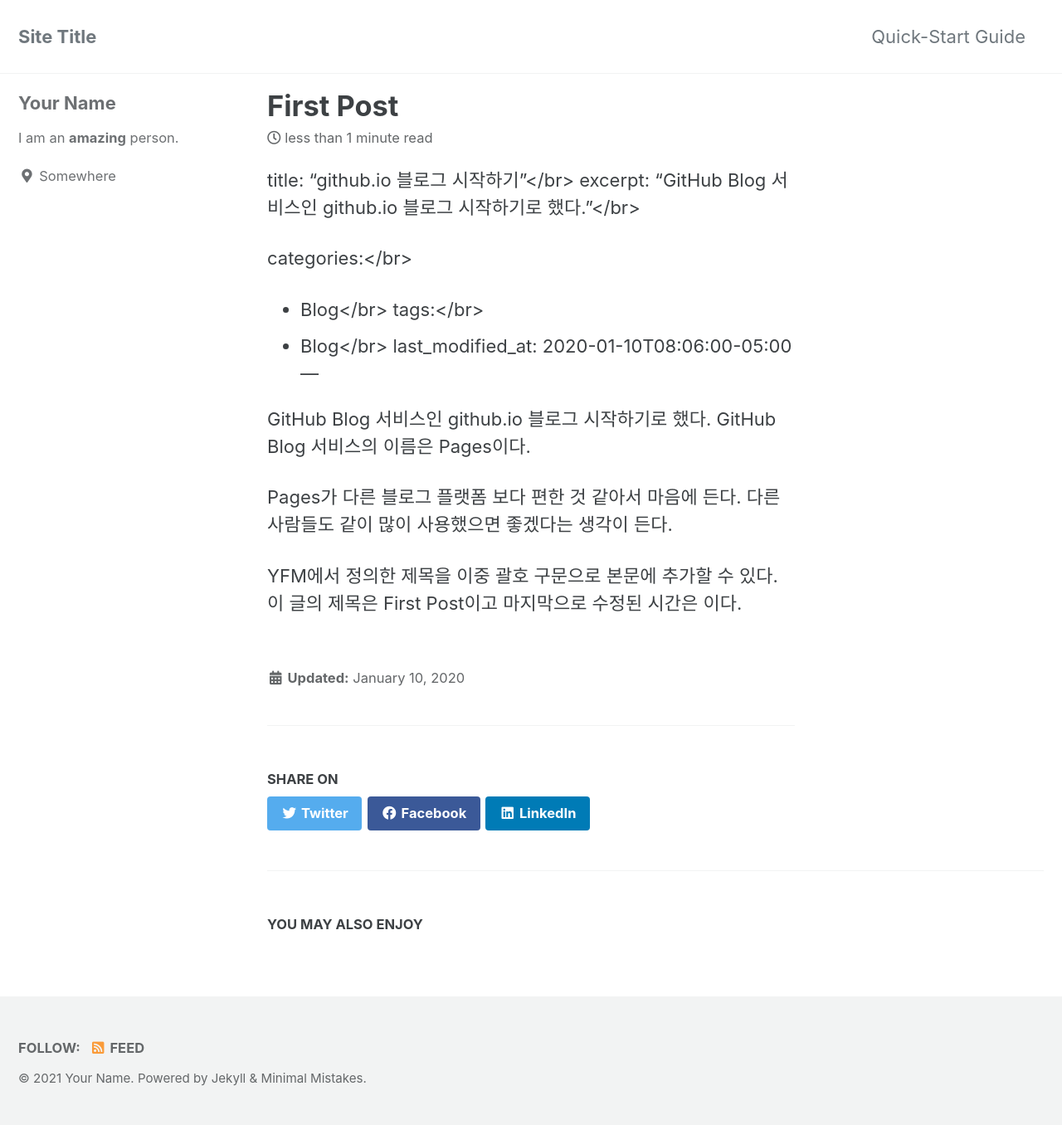
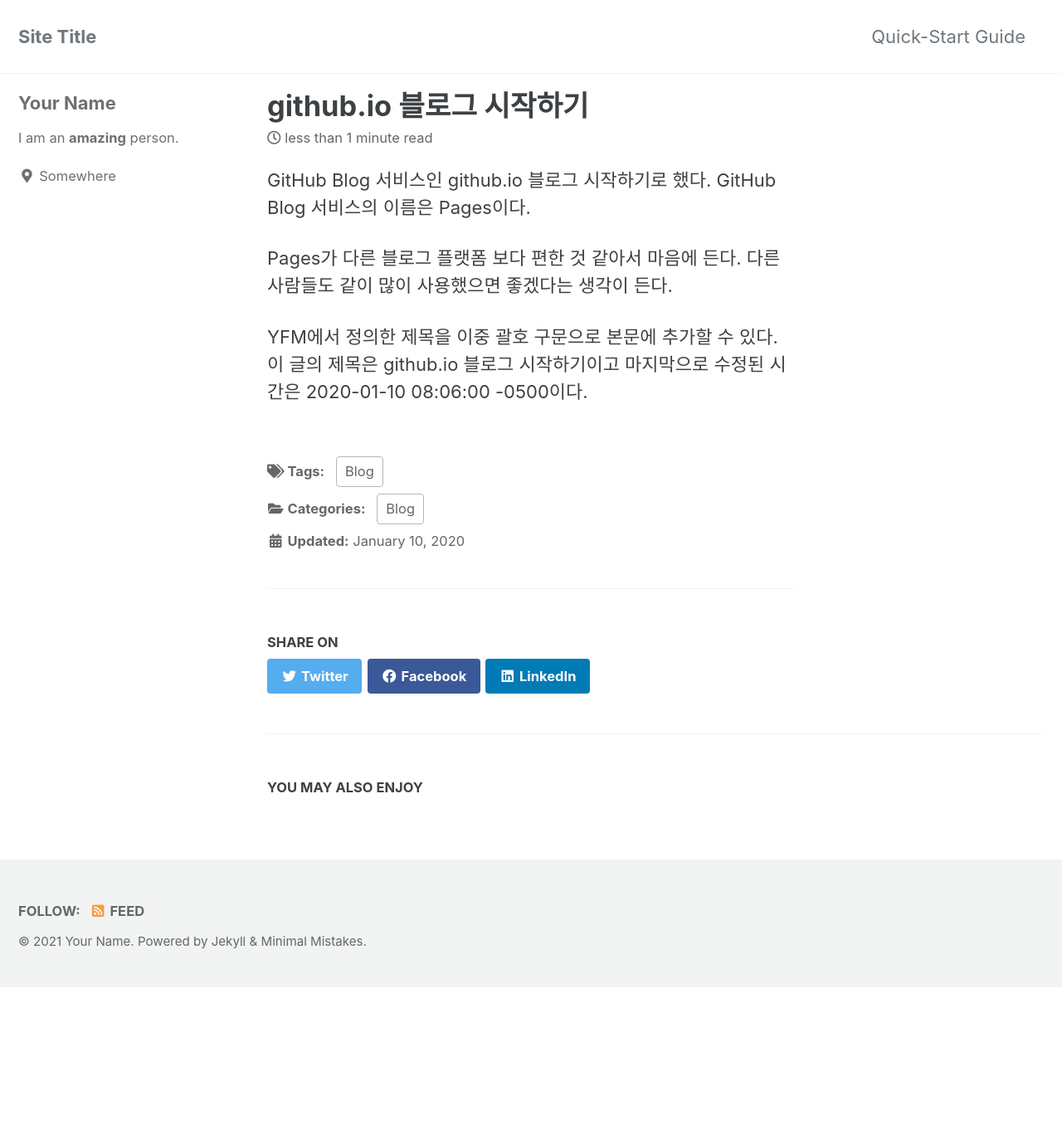
Before and after one commit to torch-ray/torch-ray.github.io, a Jekyll site: the page built from _posts/2020-01-10-first-post.md, in a window 1280 px wide. Shown: the whole page at 83% size. Built offline with Jekyll 4.4.1, drawn with Linux system fonts in a browser that asks for light colours; cached includes are drawn as plain includes; after the commit the page ends 1190 px from its top, so only the background shows below that; part of the change alters nothing that is shown.

Commit message:
Add mark down sign

```diff
--- a/_posts/2020-01-10-first-post.md
+++ b/_posts/2020-01-10-first-post.md
@@ -1,10 +1,11 @@
-title:  "github.io 블로그 시작하기"</br>
-excerpt: "GitHub Blog 서비스인 github.io 블로그 시작하기로 했다."</br>
+---
+title:  "github.io 블로그 시작하기"
+excerpt: "GitHub Blog 서비스인 github.io 블로그 시작하기로 했다."
 
-categories:</br>
-  - Blog</br>
-tags:</br>
-  - Blog</br>
+categories:
+  - Blog
+tags:
+  - Blog
 last_modified_at: 2020-01-10T08:06:00-05:00
 ---
 
```
